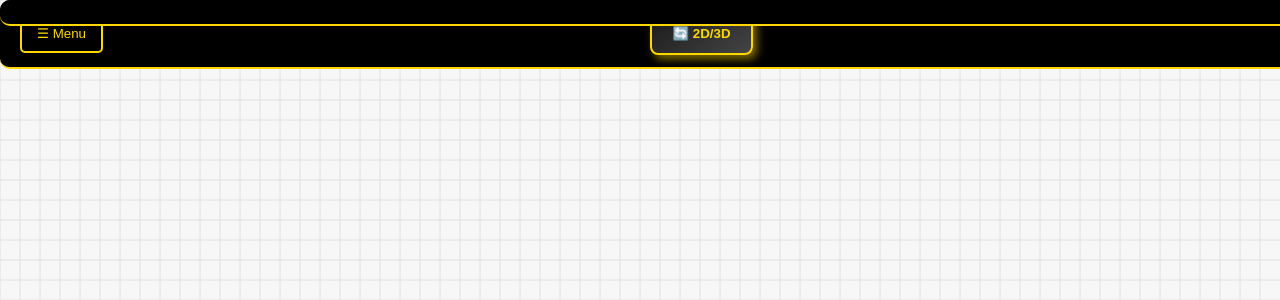
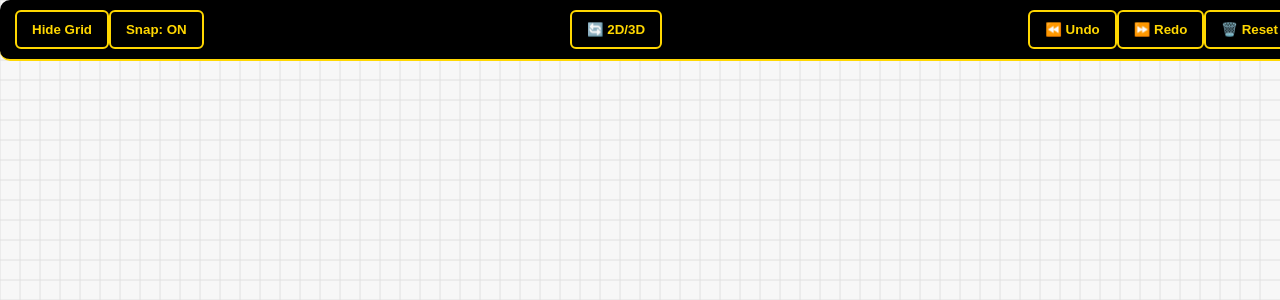
Before and after one commit to Kiru1288/3D-Modeler, a React (Create React App) app: page / in a window 1280 px wide. Shown: the top 300 px of the page. Built offline with nearby package versions, Linux system fonts and the light colour scheme; a web font is replaced by a local one.

Commit message:
Moved button functionality to Toolbar.js and cleaned up TwoDCanvas.js

```diff
--- a/src/Components/DrawingBoard.js
+++ b/src/Components/DrawingBoard.js
@@ -6,28 +6,86 @@ import Toolbar from "./Toolbar";
 const DrawingBoard = () => {
   const [is3DMode, setIs3DMode] = useState(false);
   const [walls, setWalls] = useState([]);
+  const [history, setHistory] = useState([[]]);
+  const [redoStack, setRedoStack] = useState([]);
+  const [gridVisible, setGridVisible] = useState(true);
+  const [snapEnabled, setSnapEnabled] = useState(true);
 
   const handleSwitchMode = () => {
+    setIs3DMode((prev) => !prev);
     console.log("🚀 Switching to", is3DMode ? "2D" : "3D");
-    setIs3DMode((prev) => !prev);
   };
 
   const updateWalls = (newWalls) => {
+    setWalls(newWalls);
+    setHistory((prev) => [...prev, newWalls]);
+    setRedoStack([]);
     console.log("✅ Walls updated in DrawingBoard:", newWalls);
-    setWalls(newWalls.map((wall) => ({
-      x1: wall.x1, y1: wall.y1,
-      x2: wall.x2, y2: wall.y2
-    }))); // Ensure only x1, y1, x2, y2 are stored
+  };
+
+  const handleUndo = () => {
+    if (history.length > 1) {
+      const prevStep = history[history.length - 2];
+      setRedoStack((prev) => [history[history.length - 1], ...prev]);
+      setHistory((prev) => prev.slice(0, -1));
+      setWalls(prevStep);
+      console.log("⏪ Undo performed:", prevStep);
+    } else {
+      console.warn("⚠️ Undo not possible, no previous step.");
+    }
+  };
+
+  const handleRedo = () => {
+    if (redoStack.length > 0) {
+      const nextStep = redoStack[0];
+      setRedoStack((prev) => prev.slice(1));
+      setHistory((prev) => [...prev, nextStep]);
+      setWalls(nextStep);
+      console.log("⏩ Redo performed:", nextStep);
+    } else {
+      console.warn("⚠️ Redo not possible, no further steps.");
+    }
+  };
+
+  const handleReset = () => {
+    setWalls([]);
+    setHistory([[]]);
+    setRedoStack([]);
+    console.log("🗑️ Reset triggered - Everything cleared");
+  };
+
+  const handleToggleGrid = () => {
+    setGridVisible((prev) => !prev);
+    console.log("📏 Grid toggled:", !gridVisible);
+  };
+
+  const handleToggleSnap = () => {
+    setSnapEnabled((prev) => !prev);
+    console.log("🧲 Snap toggled:", !snapEnabled);
   };
 
   return (
     <div className="w-screen h-screen relative bg-gray-100">
-      <Toolbar onSwitchMode={handleSwitchMode} />
+      <Toolbar
+        onSwitchMode={handleSwitchMode}
+        onUndo={handleUndo}
+        onRedo={handleRedo}
+        onClearCanvas={handleReset}
+        onToggleGrid={handleToggleGrid}
+        onToggleSnap={handleToggleSnap}
+      />
 
       {is3DMode ? (
         <ThreeDCanvas moves={walls} is3DMode={is3DMode} />
       ) : (
-        <TwoDCanvas width={window.innerWidth} height={window.innerHeight} onDraw={updateWalls} />
+        <TwoDCanvas
+          width={window.innerWidth}
+          height={window.innerHeight}
+          onDraw={updateWalls}
+          gridVisible={gridVisible}
+          snapEnabled={snapEnabled}
+          onSwitchMode={handleSwitchMode}  // ✅ FIX: Now correctly passing the function
+        />
       )}
     </div>
   );
--- a/src/Components/Toolbar.js
+++ b/src/Components/Toolbar.js
@@ -1,82 +1,9 @@
 import React, { useState } from "react";
 
-const Toolbar = ({ onClearCanvas, onSwitchMode, onUndo, onRedo, onToggleGrid, onToggleSnap }) => {
+const Toolbar = ({ onSwitchMode }) => {
   const [isMenuOpen, setIsMenuOpen] = useState(false);
-  const [gridVisible, setGridVisible] = useState(true);
-  const [snapEnabled, setSnapEnabled] = useState(true);
 
-  return (
-    <div className="toolbar">
-      <div className="menu-container">
-        <button className="menu-toggle" onClick={() => setIsMenuOpen(!isMenuOpen)}>☰ Menu</button>
-        <div className={`menu-content ${isMenuOpen ? "open" : ""}`}>
-          <button className="button-31" onClick={() => {
-            setGridVisible(prev => !prev);
-            if (onToggleGrid) {
-              onToggleGrid();
-              console.log("✅ Grid toggled:", gridVisible ? "Hiding Grid" : "Showing Grid");
-            } else {
-              console.error("❌ onToggleGrid is undefined");
-            }
-          }}>
-            {gridVisible ? "Hide Grid" : "Show Grid"}
-          </button>
 
-          <button className="button-31" onClick={() => {
-            setSnapEnabled(prev => !prev);
-            if (onToggleSnap) {
-              onToggleSnap();
-              console.log("✅ Snap toggled:", snapEnabled ? "Disabling Snap" : "Enabling Snap");
-            } else {
-              console.error("❌ onToggleSnap is undefined");
-            }
-          }}>
-            Snap: {snapEnabled ? "ON" : "OFF"}
-          </button>
-
-          <button className="button-31" onClick={() => {
-            if (onUndo) {
-              onUndo();
-              console.log("✅ Undo clicked");
-            } else {
-              console.error("❌ onUndo is undefined");
-            }
-          }}>⏪ Undo</button>
-
-          <button className="button-31" onClick={() => {
-            if (onRedo) {
-              onRedo();
-              console.log("✅ Redo clicked");
-            } else {
-              console.error("❌ onRedo is undefined");
-            }
-          }}>⏩ Redo</button>
-
-          <button className="button-31" onClick={() => {
-            if (onClearCanvas) {
-              onClearCanvas();
-              console.log("✅ Reset clicked");
-            } else {
-              console.error("❌ onClearCanvas is undefined");
-            }
-          }}>🗑️ Reset</button>
-        </div>
-      </div>
-
-      <div className="center-btn">
-        <button className="primary-btn" onClick={() => {
-          if (onSwitchMode) {
-            onSwitchMode();
-            console.log("✅ 2D/3D Toggle clicked");
-          } else {
-            console.error("❌ onSwitchMode is undefined");
-          }
-        }}>
-          🔄 2D/3D
-        </button>
-      </div>
-    </div>
-  );
 };
 
 export default Toolbar;
--- a/src/Components/TwoDCanvas.js
+++ b/src/Components/TwoDCanvas.js
@@ -1,28 +1,21 @@
-import React, { useRef, useState, useEffect } from "react";
-import { Stage, Layer, Line, Rect, Text } from "react-konva";
+import React, { useRef, useState } from "react";
+import { Stage, Layer, Line } from "react-konva";
 
 const GRID_SIZE = 20;
 const snapToGrid = (value, enabled) => (enabled ? Math.round(value / GRID_SIZE) * GRID_SIZE : value);
 
-const TwoDCanvas = ({ width, height, settings, onDraw, clearTrigger }) => {
+const TwoDCanvas = ({ width, height, onDraw, onSwitchMode }) => {
   const [walls, setWalls] = useState([]);
   const [newWall, setNewWall] = useState(null);
   const [gridVisible, setGridVisible] = useState(true);
   const [snapEnabled, setSnapEnabled] = useState(true);
-  const [history, setHistory] = useState([]);
-  const [currentStep, setCurrentStep] = useState(-1);
+  const [history, setHistory] = useState([[]]);
+  const [redoStack, setRedoStack] = useState([]);
   const stageRef = useRef(null);
 
-  useEffect(() => {
-    setWalls([]);
-    setHistory([]);
-    setCurrentStep(-1);
-  }, [clearTrigger]);
-
   const saveToHistory = (newWalls) => {
-    const newHistory = [...history.slice(0, currentStep + 1), newWalls];
-    setHistory(newHistory);
-    setCurrentStep(newHistory.length - 1);
+    setHistory((prev) => [...prev, newWalls]);
+    setRedoStack([]);
   };
 
   const handleMouseDown = (e) => {
@@ -53,31 +46,87 @@ const TwoDCanvas = ({ width, height, settings, onDraw, clearTrigger }) => {
   };
 
   const undo = () => {
-    if (currentStep > 0) {
-      setWalls(history[currentStep - 1]);
-      setCurrentStep(currentStep - 1);
+    if (history.length > 1) {
+      const prevStep = history[history.length - 2];
+      setRedoStack((prev) => [history[history.length - 1], ...prev]);
+      setHistory((prev) => prev.slice(0, -1));
+      setWalls(prevStep);
+      console.log("⏪ Undo performed:", prevStep);
+    } else {
+      console.warn("⚠️ Undo not possible, no previous step.");
     }
   };
 
   const redo = () => {
-    if (currentStep < history.length - 1) {
-      setWalls(history[currentStep + 1]);
-      setCurrentStep(currentStep + 1);
+    if (redoStack.length > 0) {
+      const nextStep = redoStack[0];
+      setRedoStack((prev) => prev.slice(1));
+      setHistory((prev) => [...prev, nextStep]);
+      setWalls(nextStep);
+      console.log("⏩ Redo performed:", nextStep);
+    } else {
+      console.warn("⚠️ Redo not possible, no further steps.");
     }
   };
 
   const resetCanvas = () => {
     setWalls([]);
-    setHistory([]);
-    setCurrentStep(-1);
+    setHistory([[]]);
+    setRedoStack([]);
+    console.log("🗑️ Reset triggered - Everything cleared");
   };
 
   return (
     <div className="canvas-container">
-      <div className="toolbar">
+      {/* 🔥 Black-Gold Toolbar with 2D/3D Button Inside */}
+      <div className="toolbar black-gold-toolbar" style={{ display: "flex", justifyContent: "space-between", alignItems: "center", padding: "10px 15px" }}>
+        {/* Left Buttons */}
+        <div>
+          <button className="button-31" onClick={() => {
+            setGridVisible((prev) => !prev);
+            console.log("✅ Grid toggled:", !gridVisible);
+          }}>
+            {gridVisible ? "Hide Grid" : "Show Grid"}
+          </button>
 
+          <button className="button-31" onClick={() => {
+            setSnapEnabled((prev) => !prev);
+            console.log("✅ Snap toggled:", !snapEnabled);
+          }}>
+            Snap: {snapEnabled ? "ON" : "OFF"}
+          </button>
+        </div>
+
+        {/* 🔄 Centered 2D/3D Toggle Button - Now Inside Toolbar */}
+        <div style={{ textAlign: "center" }}>
+          <button className="button-31" onClick={() => {
+            onSwitchMode();
+            console.log("✅ 2D/3D Toggle clicked");
+          }}>
+            🔄 2D/3D
+          </button>
+        </div>
+
+        {/* Right Buttons */}
+        <div>
+          <button className="button-31" onClick={() => {
+            undo();
+            console.log("✅ Undo clicked");
+          }}>⏪ Undo</button>
+
+          <button className="button-31" onClick={() => {
+            redo();
+            console.log("✅ Redo clicked");
+          }}>⏩ Redo</button>
+
+          <button className="button-31" onClick={() => {
+            resetCanvas();
+            console.log("✅ Reset clicked");
+          }}>🗑️ Reset</button>
+        </div>
       </div>
 
+      {/* 🎨 Canvas */}
       <Stage
         width={width}
         height={height}
```
